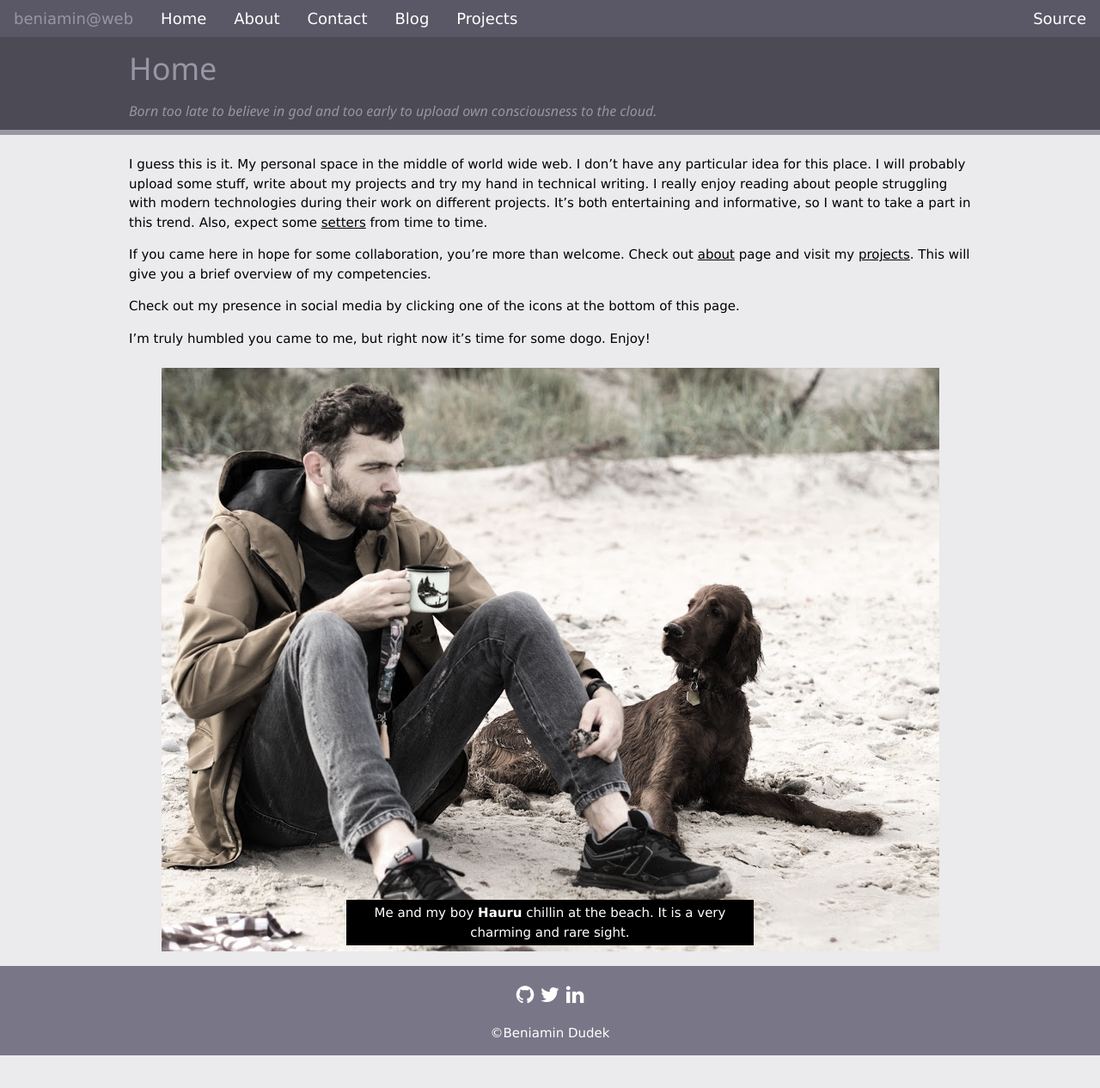
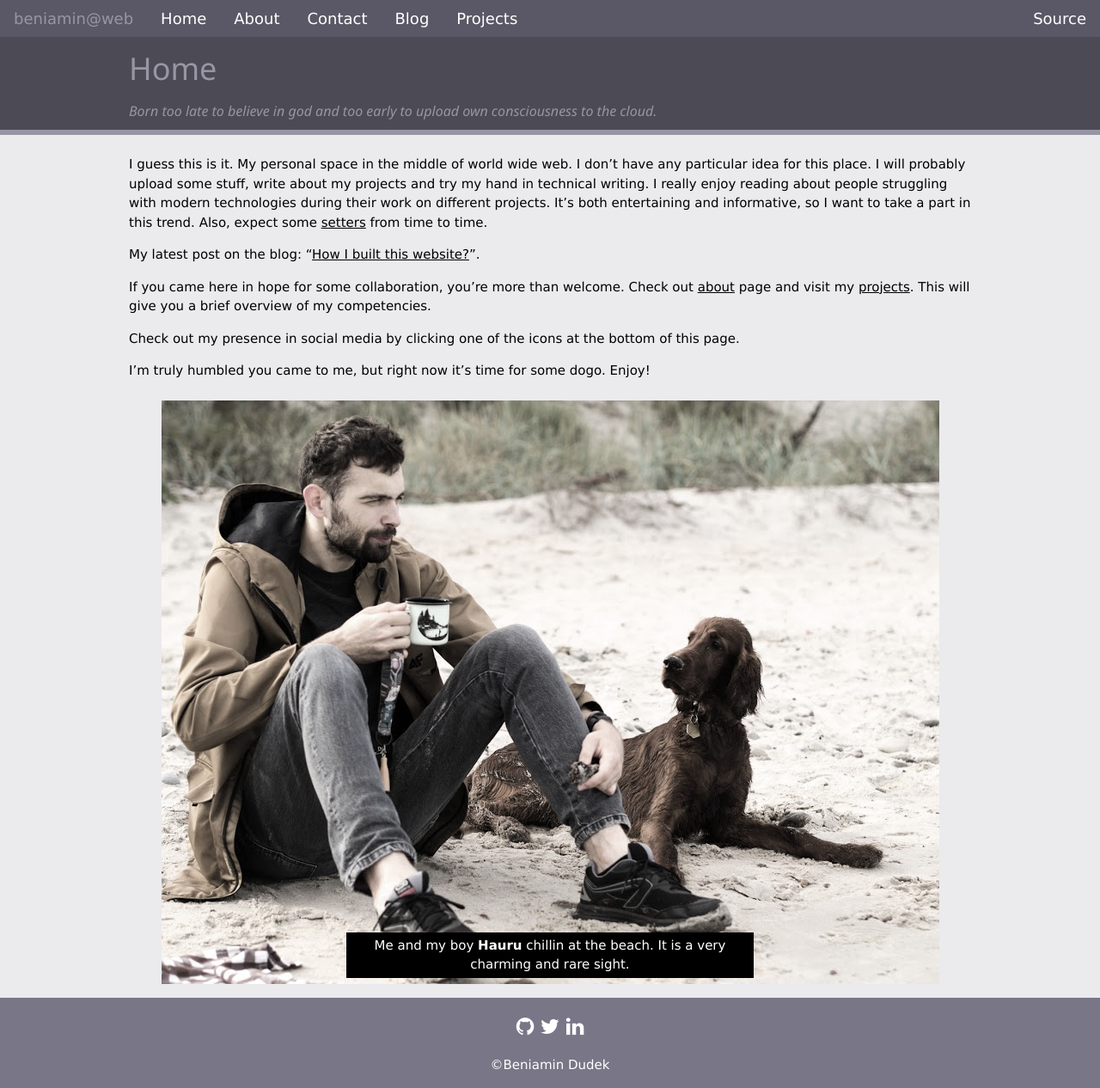
Before and after one commit to thinkofher/thinkofher.github.io, a Jekyll site: the page built from index.md, in a window 1280 px wide. Shown: the whole page at 86% size. Built offline with Jekyll 4.4.1, drawn with Linux system fonts in a browser that asks for light colours; before the commit the page ends 1228 px from its top, so only the background shows below that.

Commit message:
Add information about latest post on the blog.

```diff
--- a/index.md
+++ b/index.md
@@ -14,6 +14,8 @@ so I want to take a part in this trend. Also, expect some
 [setters](https://en.wikipedia.org/wiki/Setter) from time
 to time.
 
+My latest post on the blog: "[{{ site.posts[0].title }}]({{ site.posts[0].url }})".
+
 If you came here in hope for some collaboration, you're more
 than welcome. Check out [about](/about) page and visit my
 [projects](/projects). This will give you a brief overview
```
